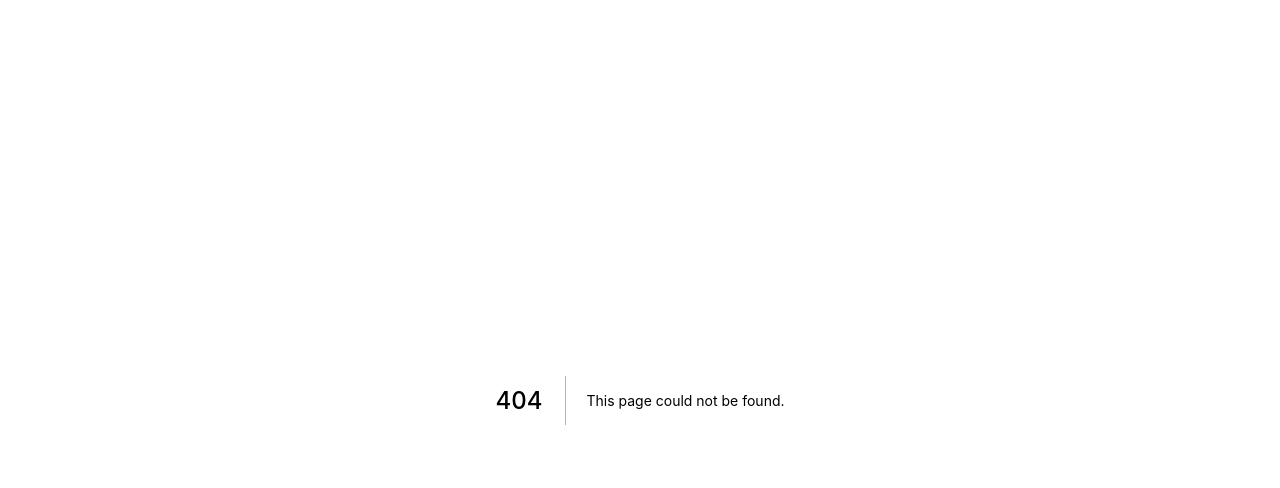
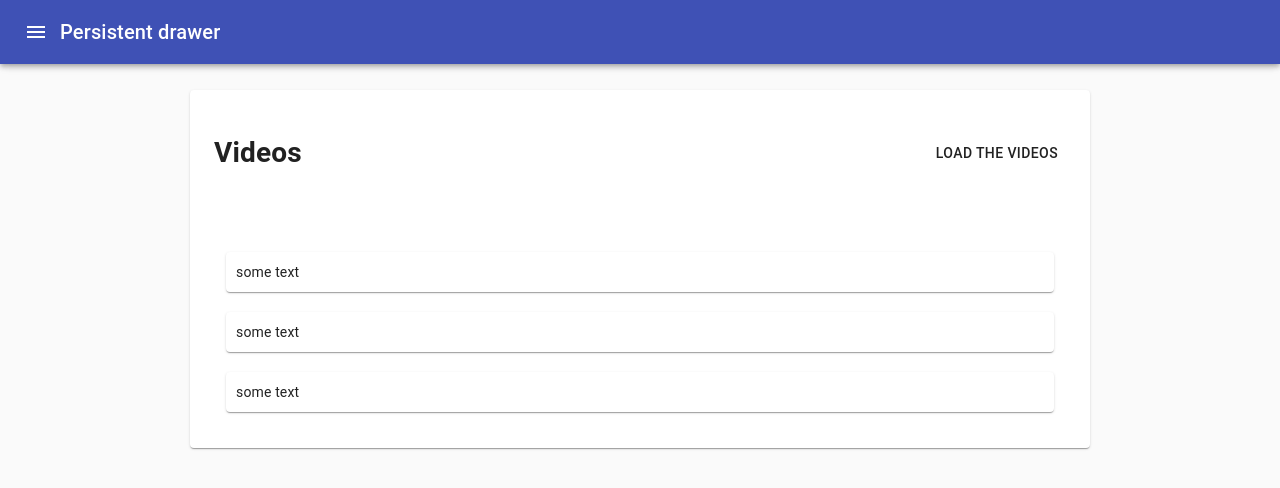
Before and after one commit to KrystsinaVouk/video-player, a Next.js app: page /videos in a window 1280 px wide. Before the commit this address had no page. Shown: the top 488 px of the page. Built offline with nearby package versions, Linux system fonts and the light colour scheme.

Commit message:
the carcass of the app

```diff
--- /dev/null
+++ b/components/Navbar.tsx
@@ -0,0 +1,79 @@
+import * as React from 'react';
+import Drawer from '@material-ui/core/Drawer';
+import CssBaseline from '@material-ui/core/CssBaseline';
+import AppBar from '@material-ui/core/AppBar';
+import Toolbar from '@material-ui/core/Toolbar';
+import List from '@material-ui/core/List';
+import Typography from '@material-ui/core/Typography';
+import IconButton from '@material-ui/core/IconButton';
+import MenuIcon from '@material-ui/icons/Menu';
+import ChevronLeftIcon from '@material-ui/icons/ChevronLeft';
+import ListItem from '@material-ui/core/ListItem';
+import ListItemIcon from '@material-ui/core/ListItemIcon';
+import ListItemText from '@material-ui/core/ListItemText';
+import InboxIcon from '@material-ui/icons/MoveToInbox';
+import MailIcon from '@material-ui/icons/Mail';
+import {useRouter} from "next/router";
+
+const menuItems = [
+    {text: 'Home', href: '/'},
+    {text: 'Videos', href: '/videos'},
+    {text: 'Sign out', href: '/signout'},
+]
+
+export default function Navbar() {
+    const [open, setOpen] = React.useState(false);
+    const router = useRouter()
+
+    const handleDrawerOpen = () => {
+        setOpen(true);
+    };
+
+    const handleDrawerClose = () => {
+        setOpen(false);
+    };
+
+    return (
+        <div>
+            <CssBaseline/>
+            <AppBar
+                position="fixed"
+            >
+                <Toolbar>
+                    <IconButton
+                        color="inherit"
+                        aria-label="open drawer"
+                        onClick={handleDrawerOpen}
+                        edge="start"
+                    >
+                        <MenuIcon/>
+                    </IconButton>
+                    <Typography variant="h6" noWrap component="div">
+                        Persistent drawer
+                    </Typography>
+                </Toolbar>
+            </AppBar>
+            <Drawer
+                variant="persistent"
+                anchor="left"
+                open={open}
+            >
+                <div>
+                    <IconButton onClick={handleDrawerClose}>
+                        <ChevronLeftIcon/>
+                    </IconButton>
+                </div>
+                <List>
+                    {menuItems.map(({text, href}, index) => (
+                        <ListItem button key={href} onClick={() => router.push(href)}>
+                            <ListItemIcon>
+                                {index % 2 === 0 ? <InboxIcon/> : <MailIcon/>}
+                            </ListItemIcon>
+                            <ListItemText primary={text}/>
+                        </ListItem>
+                    ))}
+                </List>
+            </Drawer>
+        </div>
+    );
+}
--- /dev/null
+++ b/components/VideoItem.tsx
@@ -0,0 +1,19 @@
+import React from 'react';
+import {IVideo} from "../types/video";
+import {Card} from "@material-ui/core";
+import styles from "../styles/VideoItem.module.scss"
+
+interface IVideoItemProps {
+    video: IVideo;
+    active?: boolean
+}
+
+const VideoItem: React.FC<IVideoItemProps> = ({video, active}) => {
+    return (
+        <Card className={styles.video}>
+            {video.text}
+        </Card>
+    );
+};
+
+export default VideoItem;
--- /dev/null
+++ b/components/VideoList.tsx
@@ -0,0 +1,22 @@
+import React from 'react';
+import {IVideo} from "../types/video";
+import {Box, Grid} from "@material-ui/core";
+import VideoItem from "./VideoItem";
+
+interface VideoListProps {
+    videos: IVideo[]
+}
+
+const VideoList: React.FC<VideoListProps> = ({videos}) => {
+    return (
+        <Grid container direction="column">
+            <Box p={2}>
+                {videos.map(video =>
+                    <VideoItem key={video.id} video={video} active={false}/>
+                )}
+            </Box>
+        </Grid>
+    );
+};
+
+export default VideoList;
--- /dev/null
+++ b/layouts/MainLayout.tsx
@@ -0,0 +1,17 @@
+import React from 'react';
+import Navbar from "../components/Navbar";
+import {Container} from "@material-ui/core";
+
+const MainLayout: React.FC = ({children}) => {
+    return (
+        <>
+            <Navbar />
+            <Container style={{margin: '90px 0'}}>
+                {children}
+            </Container>
+
+        </>
+    );
+};
+
+export default MainLayout;
--- a/package.json
+++ b/package.json
@@ -15,7 +15,8 @@
     "@material-ui/icons": "^4.11.3",
     "next": "10.0.6",
     "react": "17.0.2",
-    "react-dom": "17.0.2"
+    "react-dom": "17.0.2",
+    "sass": "^1.51.0"
   },
   "devDependencies": {
     "@types/node": "^14.14.25",
--- /dev/null
+++ b/pages/videos/index.tsx
@@ -0,0 +1,33 @@
+import React from 'react';
+import MainLayout from "../../layouts/MainLayout";
+import {Grid, Card, Button, Box} from "@material-ui/core";
+import {useRouter} from "next/router";
+import {IVideo} from "../../types/video";
+import VideoList from "../../components/VideoList";
+
+function Index() {
+    const router = useRouter();
+    const videos: IVideo[] = [
+        {id: '1', name: 'Video 1', artist:'some', text: 'some text', listens: 10, picture: 'src', videoURL: 'url'},
+        {id: '2', name: 'Video 1', artist:'some', text: 'some text', listens: 10, picture: 'src', videoURL: 'url'},
+        {id: '3', name: 'Video 1', artist:'some', text: 'some text', listens: 10, picture: 'src', videoURL: 'url'},
+    ]
+
+    return (
+        <MainLayout>
+            <Grid container justifyContent="center">
+                <Card style={{width: 900}}>
+                    <Box p={3}>
+                        <Grid container justifyContent="space-between">
+                            <h1>Videos</h1>
+                            <Button onClick={()=>router.push('/videos/display')}>Load the videos</Button>
+                        </Grid>
+                    </Box>
+                    <VideoList videos={videos}/>
+                </Card>
+            </Grid>
+        </MainLayout>
+    );
+}
+
+export default Index;
--- /dev/null
+++ b/styles/VideoItem.module.scss
@@ -0,0 +1,6 @@
+.video {
+  margin: 20px;
+  padding: 10px;
+  display: flex;
+  align-items: center;
+}
--- /dev/null
+++ b/types/video.ts
@@ -0,0 +1,9 @@
+export interface IVideo {
+    id: string;
+    name: string;
+    artist: string;
+    text: string;
+    listens: number;
+    picture: string;
+    videoURL: string;
+}
```
Also changed, not shown: pages/index.tsx (+9 -4 lines), pages/videos/display.tsx (added, +11 -0 lines), 1 other file (tests, documents, lock files or other folders).
